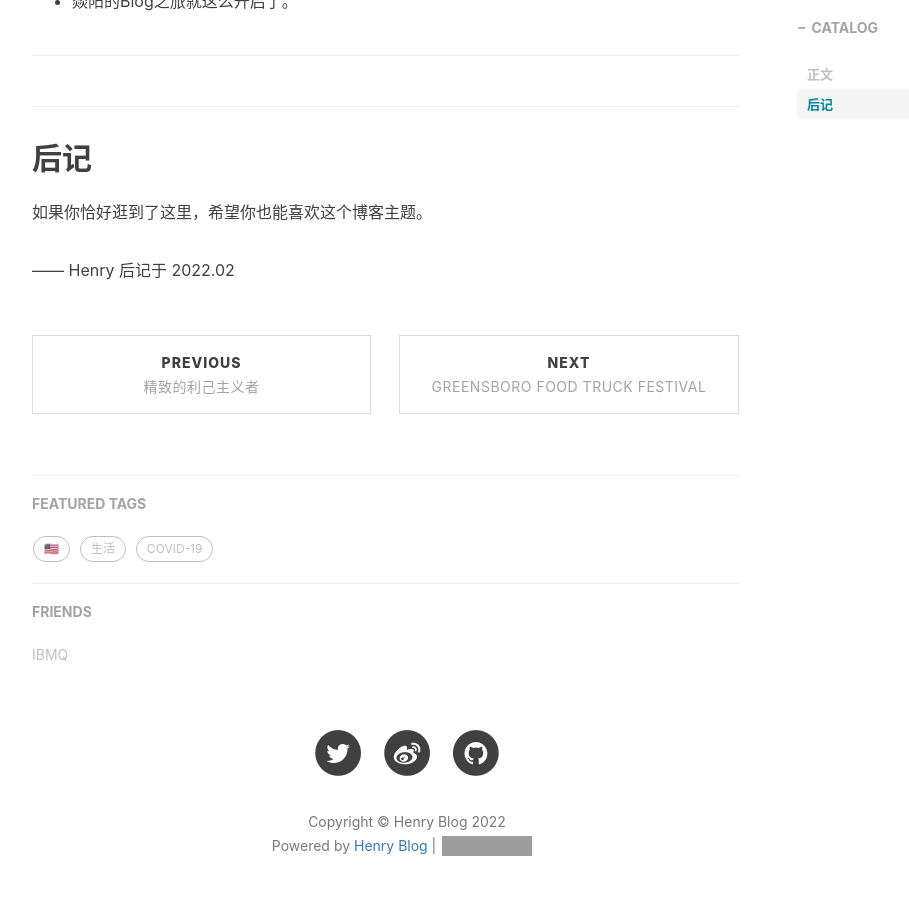
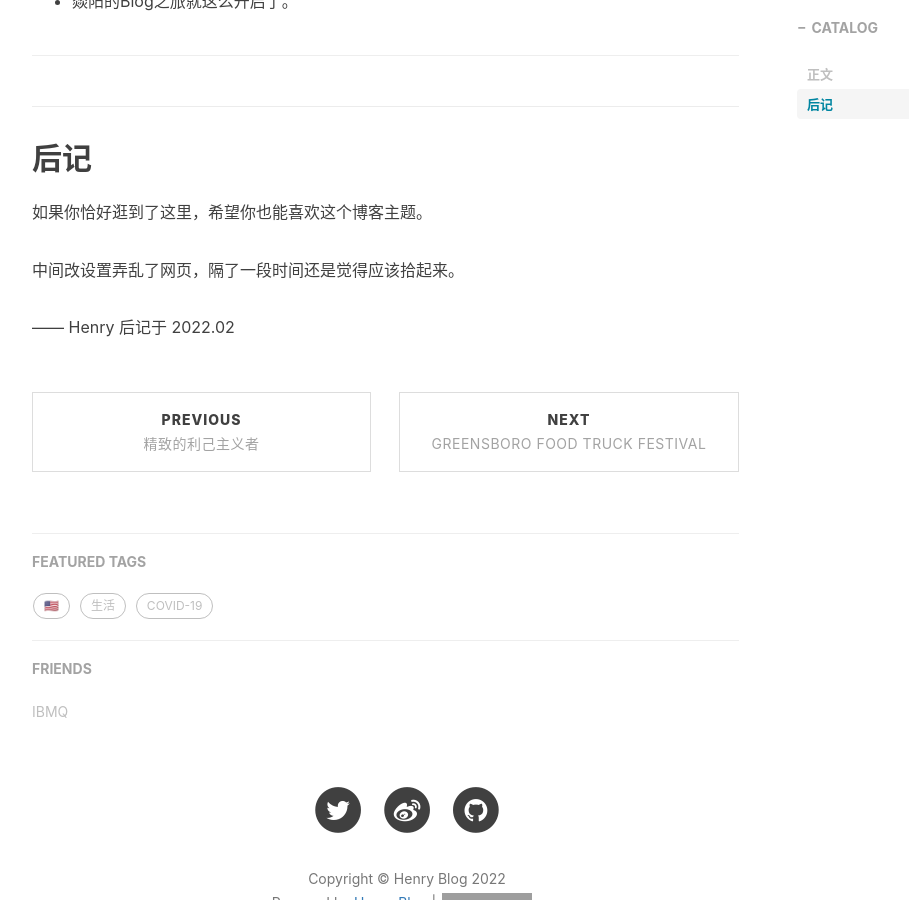
Before and after one commit to yliu9418/yliu9418.github.io, a Jekyll site: the page built from _posts/2022-02-10-hello-2022.markdown, in a window 1280 px wide and 900 px high, scrolled down 1160 px. Shown: the whole window, without its empty margins (233-1142 px from the left). Built offline with Jekyll 4.4.1, drawn with Linux system fonts in a browser that asks for light colours; nearby versions of some CDN libraries; comment, search, counter and statistics services are not loaded; grey boxes are pictures that could not be loaded.

Commit message:
Update 2022-02-10-hello-2022.markdown

```diff
--- a/_posts/2022-02-10-hello-2022.markdown
+++ b/_posts/2022-02-10-hello-2022.markdown
@@ -53,4 +53,6 @@ tags:
 
 如果你恰好逛到了这里，希望你也能喜欢这个博客主题。
 
+中间改设置弄乱了网页，隔了一段时间还是觉得应该拾起来。
+
 —— Henry 后记于 2022.02
```
